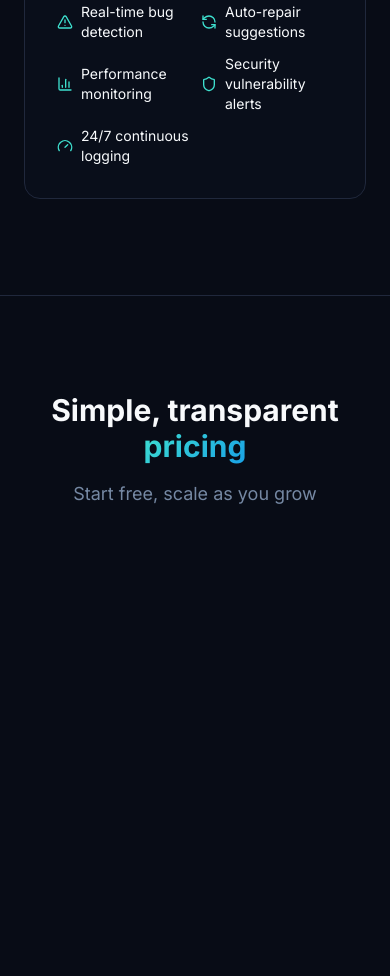
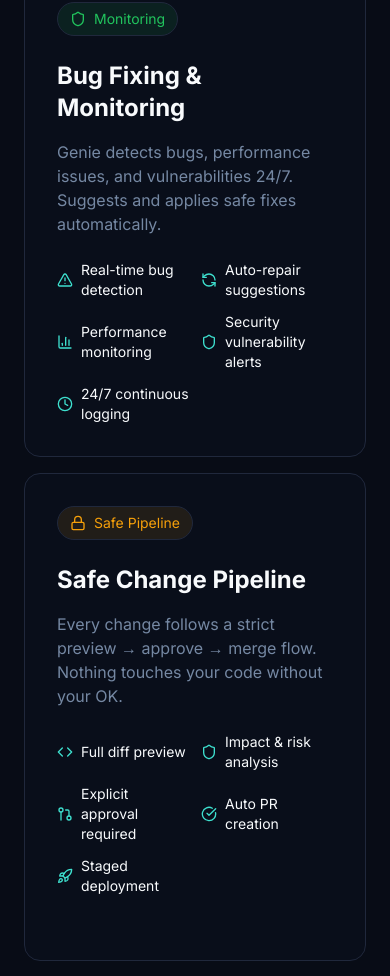
Before and after one commit to luis-barbara/genie, a Next.js app: page / in a window 390 px wide. Shown: the part 8240-9216 px from the top of the page. Before the commit the page ends 8908 px from the top, so only its background shows below. Built offline with nearby package versions, Linux system fonts and the light colour scheme.

Commit message:
Update GenieCopilot.tsx

```diff
--- a/src/components/GenieCopilot.tsx
+++ b/src/components/GenieCopilot.tsx
@@ -1,8 +1,4 @@
-import {
-  Bot, BrushCleaning, Globe, RefreshCcw, Clock, MessageSquare, Sparkles,
-  Users, ChartColumn, Play, Database, Gauge, RefreshCw, TrendingUp,
-  Shield, Zap, Code, TriangleAlert
-} from "lucide-react";
+import { Bot, TrendingUpIcon, GraduationCap, Lock, CircleCheckBig, GitPullRequest, BrushCleaning, Globe, RefreshCcw, Clock, MessageSquare, Sparkles, ChartColumn, Database, Gauge, Shield, Zap, Code, TriangleAlert, Rocket, Brain } from "lucide-react";
 
 const messages = [
   "Add a dark mode toggle to the settings page",
@@ -26,8 +22,26 @@ const monitoring = [
   { icon: RefreshCcw, label: "Auto-repair suggestions" },
   { icon: ChartColumn, label: "Performance monitoring" },
   { icon: Shield, label: "Security vulnerability alerts" },
-  { icon: Gauge, label: "24/7 continuous logging" },
+  { icon: Clock, label: "24/7 continuous logging" },
 ];
+
+const safepipeline = [
+  { icon: Code, label: "Full diff preview" },
+  { icon: Shield, label: "Impact & risk analysis" },
+  { icon: GitPullRequest, label: "Explicit approval required" },
+  { icon: CircleCheckBig, label: "Auto PR creation" },
+  { icon: Rocket, label: "Staged deployment" },
+];
+
+const learning = [
+  { icon: Database, label: "Persistent project memory" },
+  { icon: TrendingUpIcon, label: "Pattern recognition" },
+  { icon: RefreshCcw, label: "Learns from your decisions" },
+  { icon: Clock, label: "Historical context" },
+  { icon: Brain, label: "Architecture awareness" },
+];
+
+
 
 const GenieCopilot = () => {
   return (
@@ -50,10 +64,9 @@ const GenieCopilot = () => {
           </p>
         </div>
 
-        {/* Grid 2x2 */}
-        <div className="grid grid-cols-1 lg:grid-cols-2 gap-6">
-
-          {/* Coluna 1 - Mensagens */}
+      {/* Grid com 6 cards (1 coluna em mobile, 2 colunas em desktop) */}
+      <div className="grid grid-flow-col grid-rows-6 gap-4">
+        {/* Card 1 - Topo Esquerda (Mensagens) */}
         <div className="space-y-3">
           {messages.map((msg, idx) => (
             <div
@@ -66,7 +79,7 @@ const GenieCopilot = () => {
           ))}
         </div>
 
-          {/* Coluna 2 - Chat */}
+        {/* Card 2 - Topo Direita (Chat) */}
         <div className="relative rounded-2xl border border-border/50 bg-card/80 p-6 shadow-2xl">
           <div className="flex items-center gap-3 mb-6">
             <div className="h-10 w-10 rounded-xl genie-gradient-bg flex items-center justify-center">
@@ -77,26 +90,23 @@ const GenieCopilot = () => {
               <div className="text-xs text-muted-foreground">AI Copilot</div>
             </div>
           </div>
-
           <div className="space-y-4">
             <div className="p-3 rounded-lg bg-secondary/50">
               <div className="text-sm text-muted-foreground mb-1">You</div>
               <div className="text-sm">Add a dark mode toggle to the settings page</div>
             </div>
-
             <div className="p-3 rounded-lg bg-primary/10 border border-primary/20">
               <div className="text-sm text-primary mb-1">Genie</div>
               <div className="text-sm">
-                  Done. I've added a dark mode toggle to your settings page.
-                  3 files changed — here&apos;s the preview. Approve when ready.
+                Done. I&apos;ve added a dark mode toggle to your settings page. 3 files changed — here&apos;s the preview. Approve when ready.
               </div>
             </div>
           </div>
         </div>
 
-          {/* Card Evolution */}
+        {/* Card 3 - Evolution */}
         <div className="p-8 rounded-2xl border border-border/50 bg-card/50">
-            <div className="inline-flex items-center gap-2 px-3 py-1.5 rounded-full bg-destructive/10 border border-destructive/20 text-sm text-primary mb-6">
+          <div className="inline-flex items-center gap-2 px-3 py-1.5 rounded-full bg-primary/10 border border-primary/20 text-sm text-primary mb-6">
             <Zap className="h-4 w-4" />
             Evolution
           </div>
@@ -114,13 +124,13 @@ const GenieCopilot = () => {
           </div>
         </div>
 
-          {/* Card Monitoring */}
+        {/* Card 4 - Monitoring */}
         <div className="p-8 rounded-2xl border border-border/50 bg-card/50">
           <div className="inline-flex items-center gap-2 px-3 py-1.5 rounded-full bg-success/10 border border-success/20 text-sm text-success mb-6">
             <Shield className="h-4 w-4" />
             Monitoring
           </div>
-            <h3 className="text-2xl font-bold mb-4">Performance optimization</h3>
+          <h3 className="text-2xl font-bold mb-4">Bug Fixing &amp; Monitoring</h3>
           <p className="text-muted-foreground mb-6">
             Genie detects bugs, performance issues, and vulnerabilities 24/7. Suggests and applies safe fixes automatically.
           </p>
@@ -134,9 +144,48 @@ const GenieCopilot = () => {
           </div>
         </div>
 
-        </div> {/* fecha grid */}
+        {/* Card 5 - Safe Pipeline */}
+        <div className="p-8 rounded-2xl border border-border/50 bg-card/50">
+          <div className="inline-flex items-center gap-2 px-3 py-1.5 rounded-full bg-warning/10 border border-warning/20 text-sm text-warning mb-6">
+            <Lock className="h-4 w-4" />
+            Safe Pipeline
+          </div>
+          <h3 className="text-2xl font-bold mb-4">Safe Change Pipeline</h3>
+          <p className="text-muted-foreground mb-6">
+            Every change follows a strict preview → approve → merge flow. Nothing touches your code without your OK.
+          </p>
+          <div className="grid grid-cols-2 gap-3">
+            {safepipeline.map(({ icon: Icon, label }, idx) => (
+              <div key={idx} className="flex items-center gap-2 text-sm">
+                <Icon className="h-4 w-4 text-primary shrink-0" />
+                <span>{label}</span>
+              </div>
+            ))}
+          </div>
+        </div>
 
-      </div> {/* fecha container */}
+        {/* Card 6 - Learning */}
+        <div className="p-8 rounded-2xl border border-border/50 bg-card/50">
+          <div className="inline-flex items-center gap-2 px-3 py-1.5 rounded-full bg-primary/10 border border-primary/20 text-sm text-primary mb-6">
+            <GraduationCap className="h-4 w-4" />
+            Learning
+          </div>
+          <h3 className="text-2xl font-bold mb-4">Continuous Learning</h3>
+          <p className="text-muted-foreground mb-6">
+            Genie builds a deep, persistent understanding of your project that gets smarter with every interaction.
+          </p>
+          <div className="grid grid-cols-2 gap-3">
+            {learning.map(({ icon: Icon, label }, idx) => (
+              <div key={idx} className="flex items-center gap-2 text-sm">
+                <Icon className="h-4 w-4 text-primary shrink-0" />
+                <span>{label}</span>
+              </div>
+            ))}
+          </div>
+        </div>
+
+      </div>
+    </div>
   </section>
   );
 }
```
Lines whose indentation alone changed are shown as unchanged.
